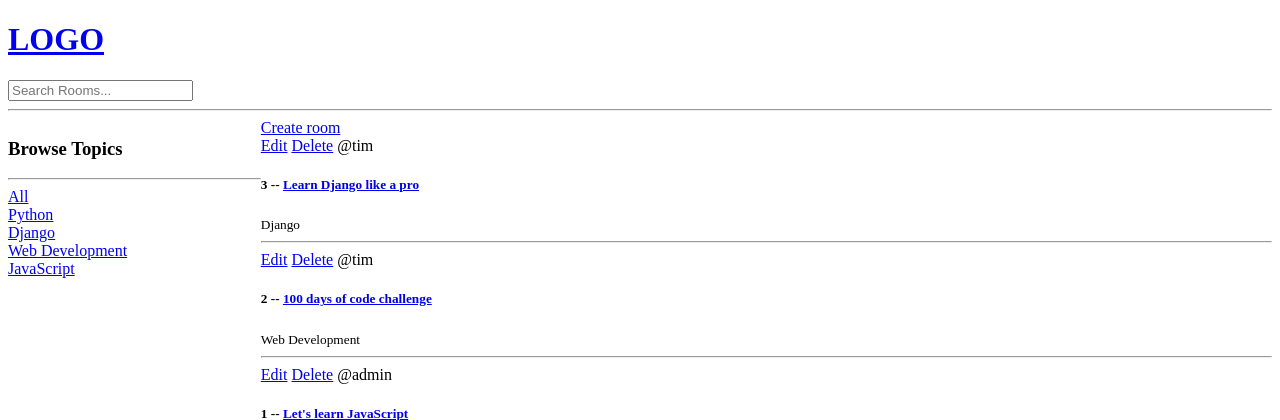
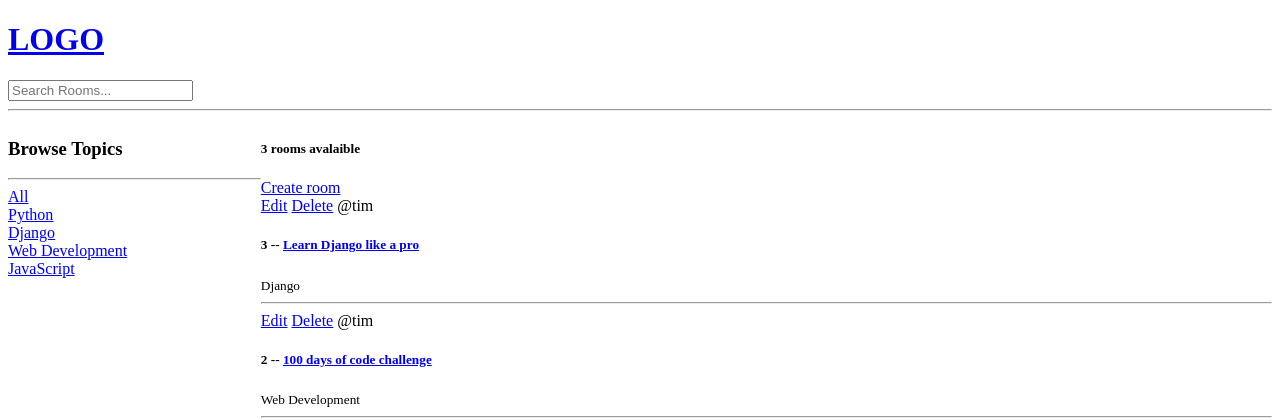
Before and after one commit to ovezthaking/Studybud-django, a Django app: page / in a window 1280 px wide. Shown: the top 420 px of the page. Run offline with Django 5.2, Linux system fonts and the light colour scheme; data comes from the database, SQL or seed files in the repository.

Commit message:
Add room count display to home template; update context in home view to include room count

```diff
--- a/base/templates/base/home.html
+++ b/base/templates/base/home.html
@@ -27,7 +27,7 @@
     </div>
 
     <div>
-
+        <h5>{{room_count}} rooms avalaible</h5>
         <a href="{% url 'create-room' %}">Create room</a>
 
         <div>
--- a/base/views.py
+++ b/base/views.py
@@ -23,7 +23,9 @@ def home(request):
 
     topics = Topic.objects.all()
 
-    context = {'rooms': rooms, 'topics': topics}
+    room_count = rooms.count()
+
+    context = {'rooms': rooms, 'topics': topics, 'room_count': room_count}
     return render(request, 'base/home.html', context)
 
 
```
